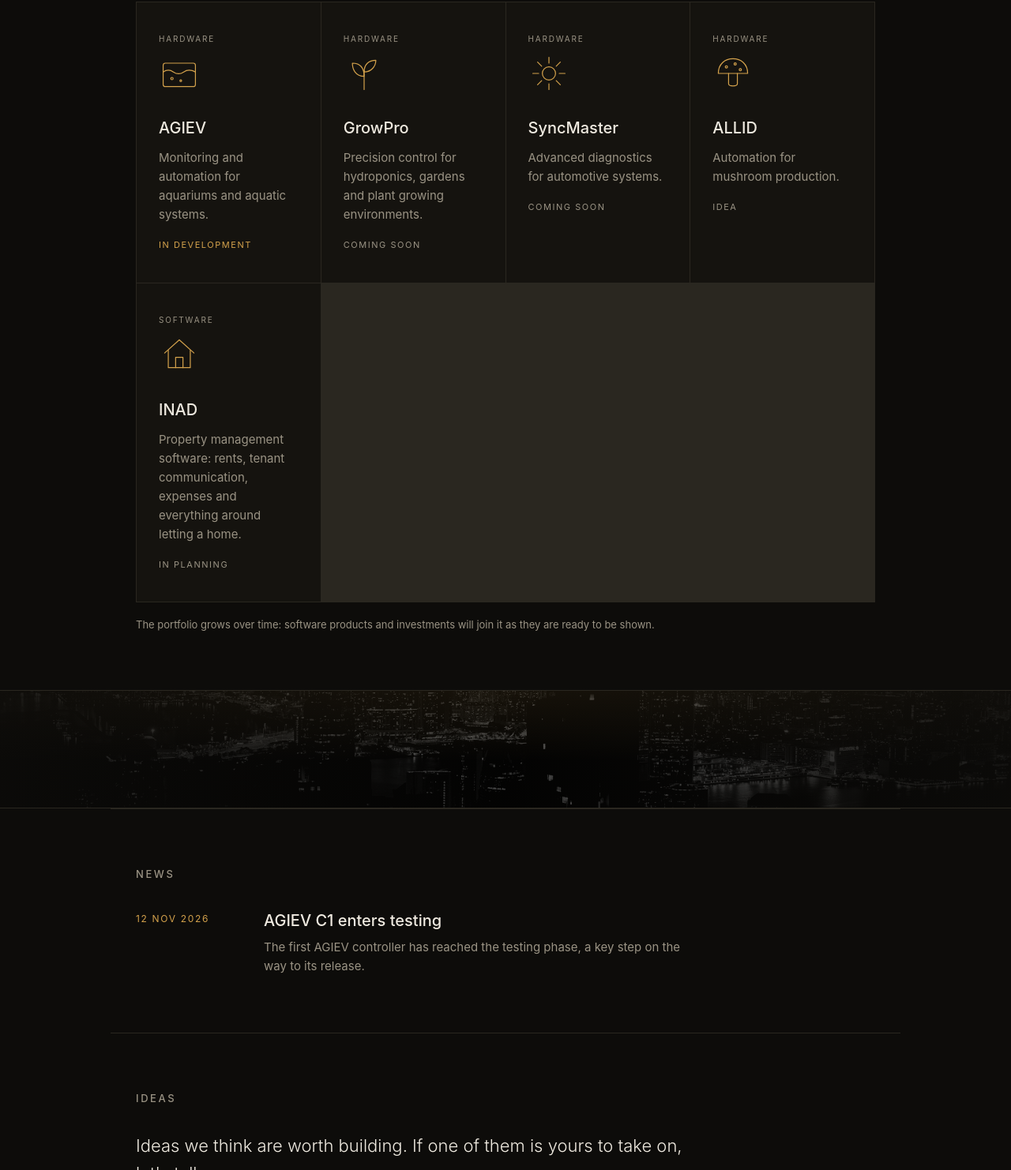
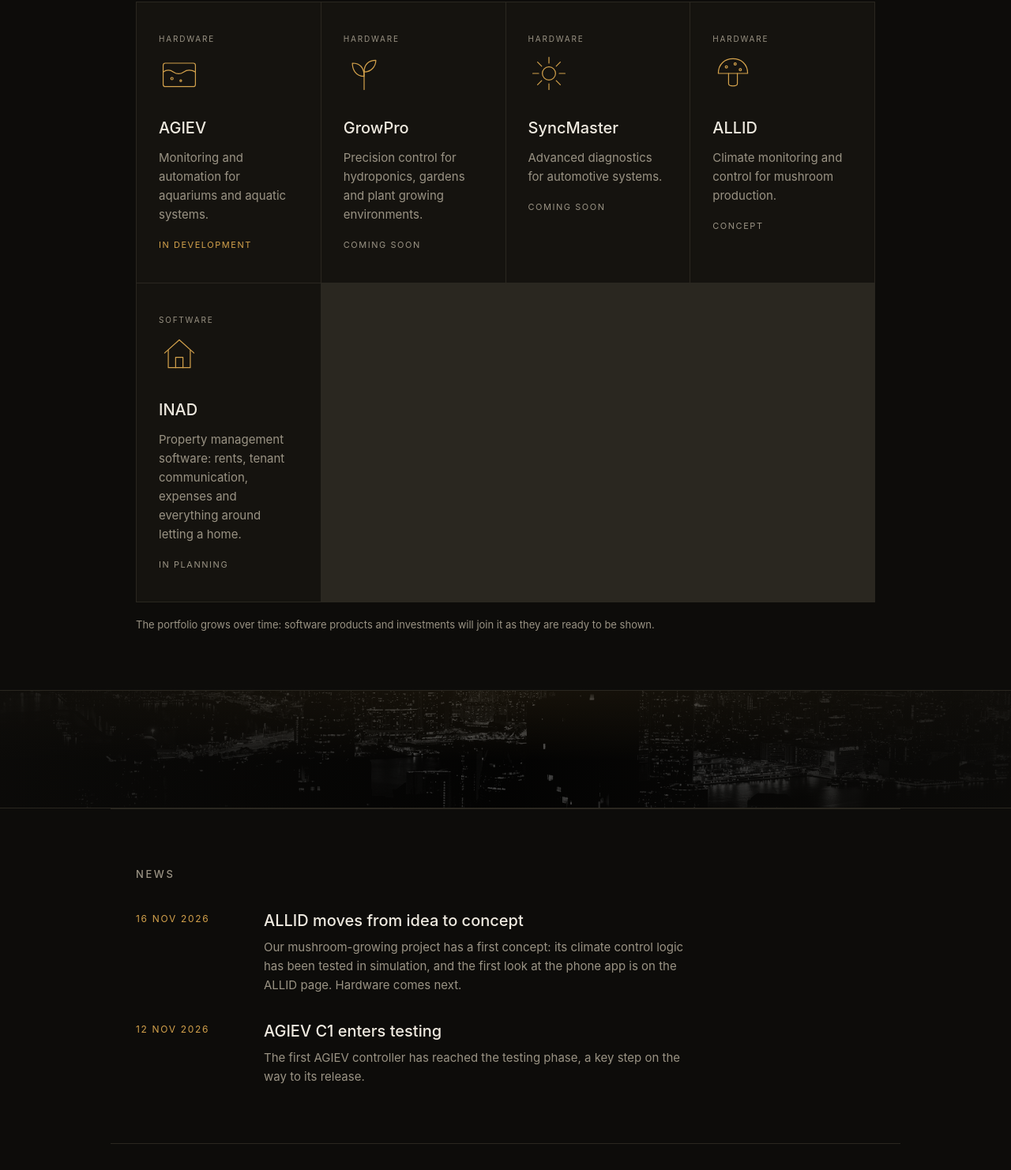
Before and after one commit to jfvf87/Veigalabs, a plain HTML site: page index.html in a window 1280 px wide. Shown: the part 1306-2788 px from the top of the page at 79% size. Drawn offline with Linux system fonts and the light colour scheme.

Commit message:
News: ALLID moves from idea to concept; portfolio tag and description updated
Co-Authored-By: Claude Sonnet 5.5 <noreply@anthropic.com>

```diff
--- a/index.html
+++ b/index.html
@@ -161,8 +161,8 @@
     <a class="card" href="https://jfvf87.github.io/ALLID/" target="_blank" rel="noopener" style="text-decoration:none;color:inherit">
       <span class="kind">Hardware</span>
       <svg class="ico" viewBox="0 0 56 56" aria-hidden="true"><path d="M8 28 C8 15 17 8 28 8 C39 8 48 15 48 28 Z"/><path d="M22 28 V42 C22 46 34 46 34 42 V28"/><circle cx="19" cy="19" r="1.5"/><circle cx="31" cy="15" r="1.5"/><circle cx="38" cy="23" r="1.5"/></svg>
-      <h3>ALLID</h3><p>Automation for mushroom production.</p>
-      <span class="tag soon">Idea</span>
+      <h3>ALLID</h3><p>Climate monitoring and control for mushroom production.</p>
+      <span class="tag soon">Concept</span>
     </a>
     <a class="card" href="https://jfvf87.github.io/INAD/" target="_blank" rel="noopener" style="text-decoration:none;color:inherit">
       <span class="kind">Software</span>
@@ -180,6 +180,8 @@
 
 <section id="news"><h2>News</h2>
   <div style="max-width:720px;display:grid;grid-template-columns:130px 1fr;gap:8px 32px">
+    <time style="color:var(--accent);font-size:12px;letter-spacing:.14em;text-transform:uppercase;padding-top:4px">16 Nov 2026</time>
+    <div style="margin-bottom:22px"><h3 style="font-weight:500;font-size:20px;margin-bottom:6px">ALLID moves from idea to concept</h3><p style="color:var(--muted);font-size:15px">Our mushroom-growing project has a first concept: its climate control logic has been tested in simulation, and the first look at the phone app is on the ALLID page. Hardware comes next.</p></div>
     <time style="color:var(--accent);font-size:12px;letter-spacing:.14em;text-transform:uppercase;padding-top:4px">12 Nov 2026</time>
     <div><h3 style="font-weight:500;font-size:20px;margin-bottom:6px">AGIEV C1 enters testing</h3><p style="color:var(--muted);font-size:15px">The first AGIEV controller has reached the testing phase, a key step on the way to its release.</p></div>
   </div>
```
